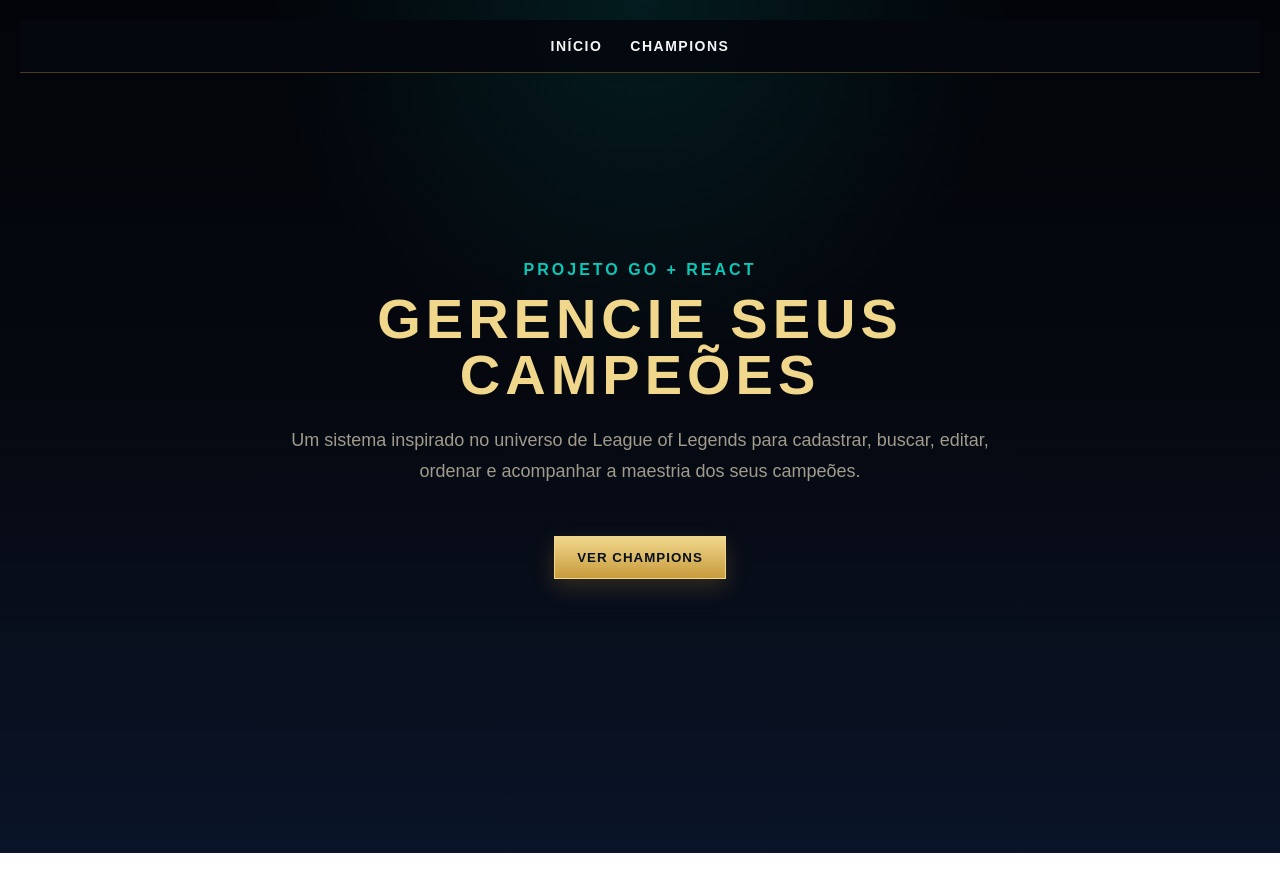
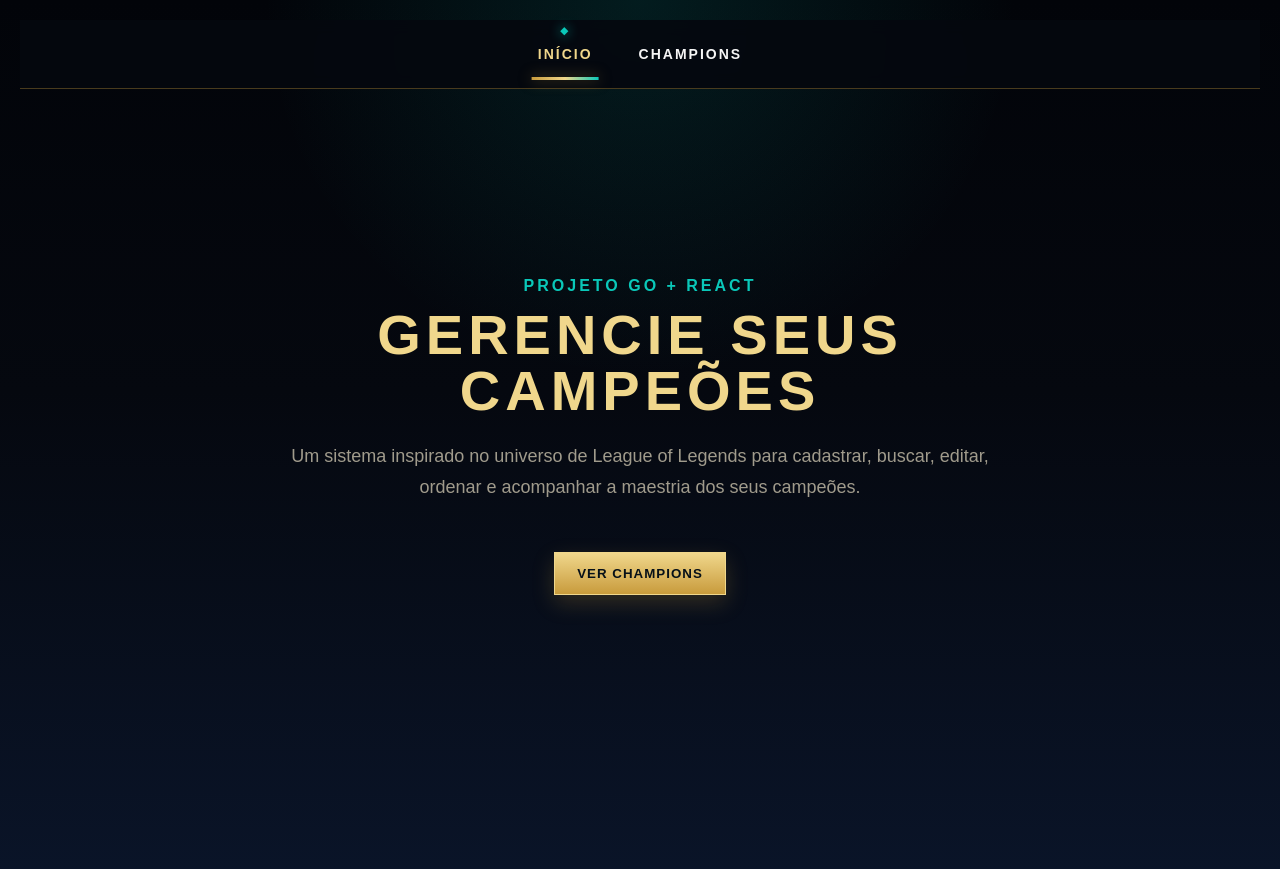
Before and after one commit to WilliamBreno/go-react-champs, a React app in the folder frontend/: page / in a window 1280 px wide. Built offline with nearby package versions, Linux system fonts and the light colour scheme; no server answers; the HTML template or start-up script is replaced by a standard one.

Commit message:
Atualizações nos sons

```diff
--- a/frontend/src/App.css
+++ b/frontend/src/App.css
@@ -39,7 +39,7 @@ body {
   display: flex;
   align-items: center;
   justify-content: center;
-  gap: 28px;
+  gap: 34px;
   padding: 18px 30px;
   background: rgba(5, 8, 15, 0.92);
   border-bottom: 1px solid rgba(200, 155, 60, 0.35);
@@ -49,19 +49,58 @@ body {
   backdrop-filter: blur(8px);
 }
 
-.navbar a {
+.nav-link {
+  position: relative;
   color: var(--text-main);
   text-decoration: none;
   font-size: 14px;
-  font-weight: 800;
-  letter-spacing: 1.5px;
+  font-weight: 900;
+  letter-spacing: 2px;
   text-transform: uppercase;
+  padding: 8px 6px;
   transition: color 0.2s ease, transform 0.2s ease;
 }
 
-.navbar a:hover {
+.nav-link:hover {
   color: var(--gold-light);
   transform: translateY(-1px);
+}
+
+.nav-link::after {
+  content: "";
+  position: absolute;
+  left: 50%;
+  bottom: -10px;
+  width: 0;
+  height: 3px;
+  background: linear-gradient(
+    90deg,
+    var(--gold),
+    var(--gold-light),
+    var(--blue)
+  );
+  transform: translateX(-50%);
+  transition: width 0.2s ease;
+  box-shadow: 0 0 14px rgba(200, 155, 60, 0.55);
+}
+
+.nav-link-active {
+  color: var(--gold-light);
+}
+
+.nav-link-active::after {
+  width: 100%;
+}
+
+.nav-link-active::before {
+  content: "◆";
+  position: absolute;
+  left: 50%;
+  top: -13px;
+  transform: translateX(-50%);
+  color: var(--blue);
+  font-size: 10px;
+  text-shadow: 0 0 12px rgba(10, 200, 185, 0.8);
 }
 
 /* CONTAINER */
--- a/frontend/src/App.jsx
+++ b/frontend/src/App.jsx
@@ -14,6 +14,7 @@ function App() {
       <nav className="navbar">
         <NavLink
           to="/"
+          end
           className={({ isActive }) =>
             isActive ? "nav-link nav-link-active" : "nav-link"
           }
--- a/frontend/src/hooks/useGlobalButtonHoverSound.js
+++ b/frontend/src/hooks/useGlobalButtonHoverSound.js
@@ -3,32 +3,32 @@ import { playHoverSound } from "../utils/sounds";
 
 export function useGlobalButtonHoverSound() {
   useEffect(() => {
-    let ultimoElemento = null;
+    let ultimoBotao = null;
 
     function tocarHover(event) {
-      const elemento = event.target.closest("button, .nav-link");
+      const botao = event.target.closest("button");
 
-      if (!elemento) {
+      if (!botao) {
         return;
       }
 
-      if (elemento.disabled) {
+      if (botao.disabled) {
         return;
       }
 
-      if (elemento === ultimoElemento) {
+      if (botao === ultimoBotao) {
         return;
       }
 
-      ultimoElemento = elemento;
+      ultimoBotao = botao;
       playHoverSound();
     }
 
     function resetarHover(event) {
-      const elemento = event.target.closest("button, .nav-link");
+      const botao = event.target.closest("button");
 
-      if (elemento === ultimoElemento) {
-        ultimoElemento = null;
+      if (botao === ultimoBotao) {
+        ultimoBotao = null;
       }
     }
 
--- a/frontend/src/utils/sounds.js
+++ b/frontend/src/utils/sounds.js
@@ -3,14 +3,17 @@ const transitionAudio = new Audio("/sounds/transition.mp3");
 const deleteAudio = new Audio("/sounds/delete.mp3");
 
 hoverAudio.volume = 0.25;
-transitionAudio.volume = 0.45;
-deleteAudio.volume = 0.45;
+transitionAudio.volume = 0.55;
+deleteAudio.volume = 0.35;
 
 function tocarAudio(audio) {
   audio.currentTime = 0;
 
   audio.play().catch((erro) => {
-    console.warn("O navegador bloqueou o áudio até uma interação do usuário:", erro);
+    console.warn(
+      "O navegador bloqueou o áudio até uma interação do usuário:",
+      erro
+    );
   });
 }
 
```
